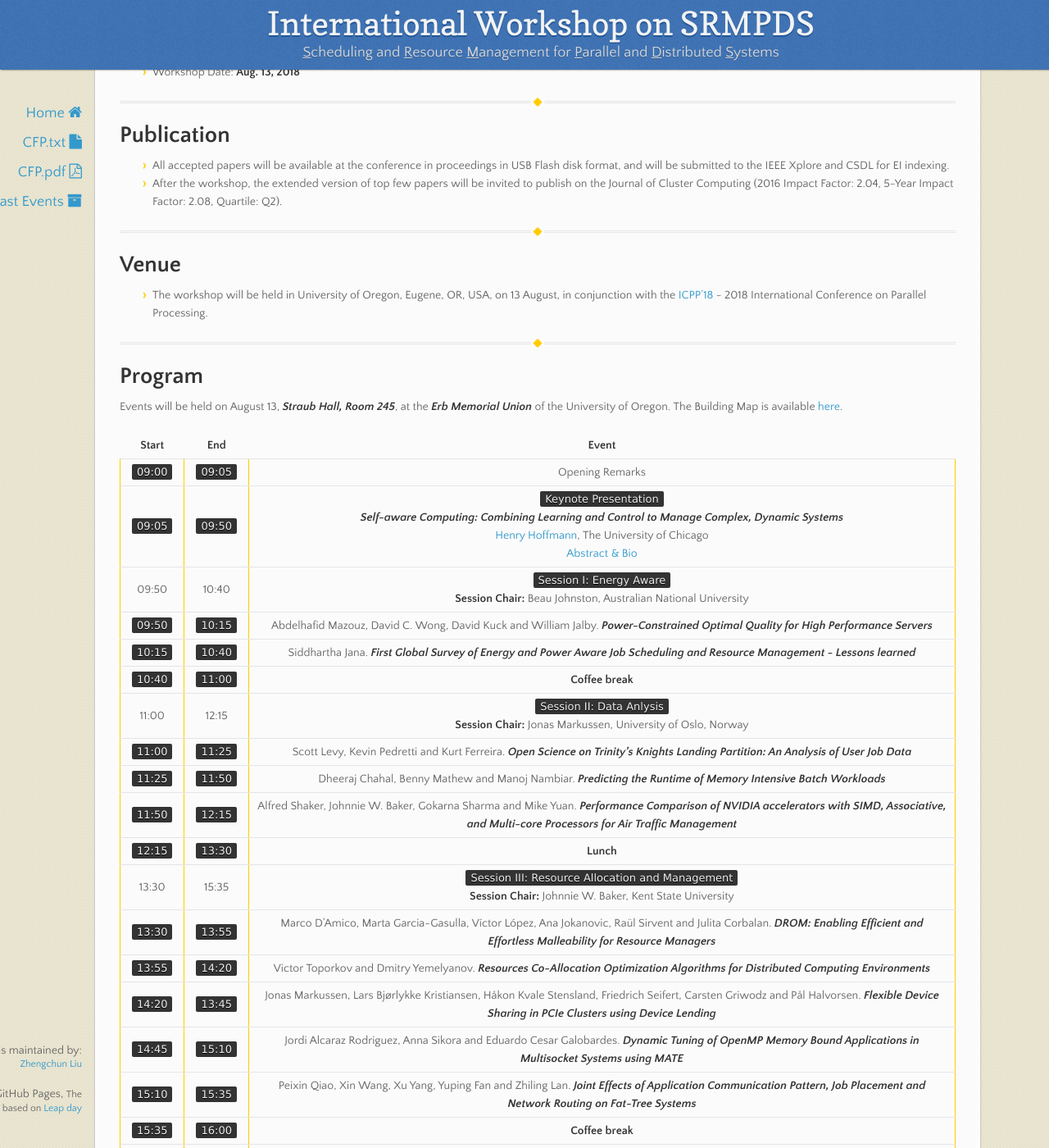
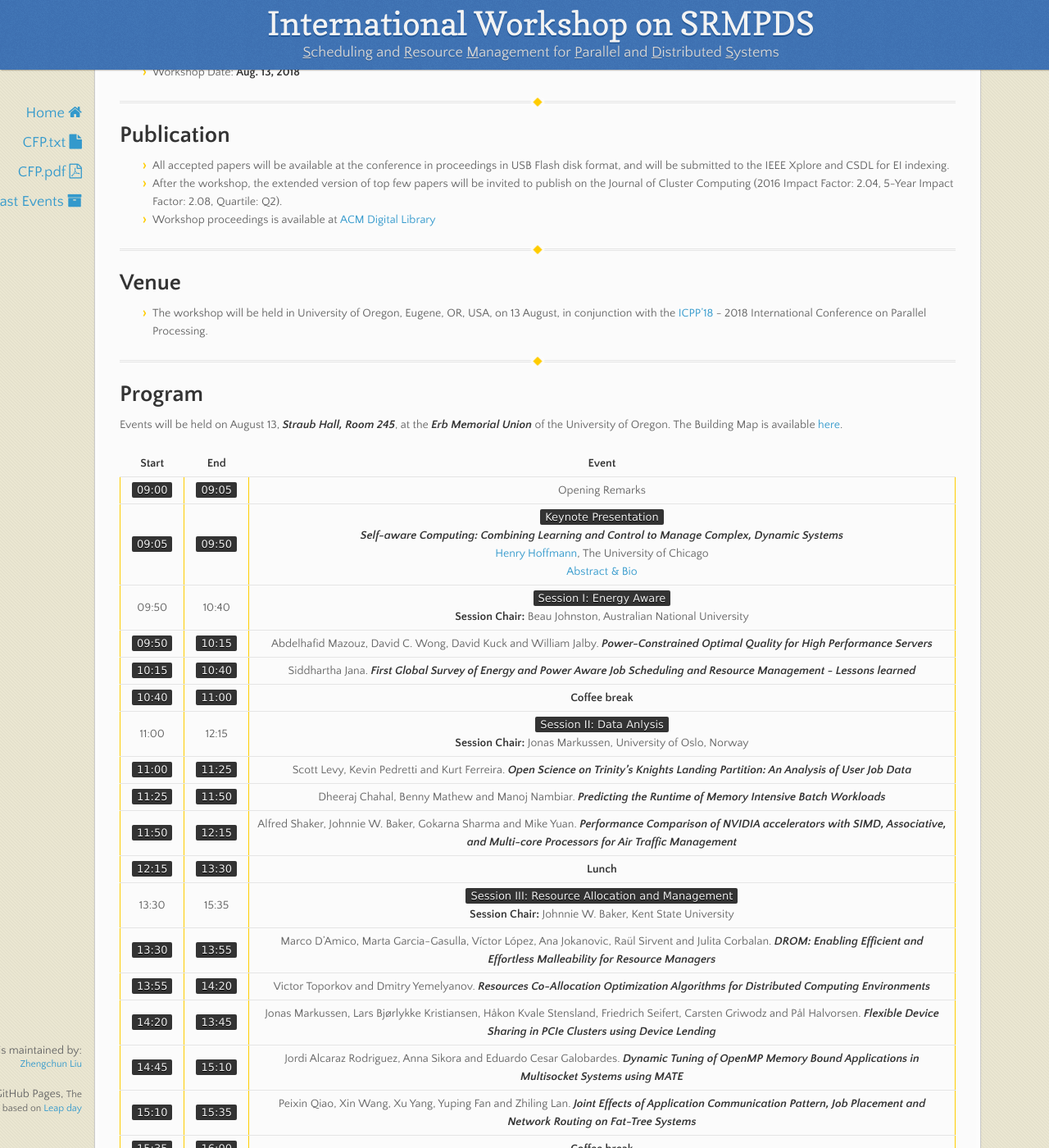
Before and after one commit to srmpds/srmpds.github.io, a Jekyll site: the page built from index.md, in a window 1280 px wide and 1400 px high, scrolled down 951 px. Shown: the whole window at 82% size. Built offline with Jekyll 4.4.1, drawn with Linux system fonts in a browser that asks for light colours; nearby versions of some CDN libraries; part of the change alters nothing that is shown.

Commit message:
add, delete, polish etc.

```diff
--- a/index.md
+++ b/index.md
@@ -40,6 +40,7 @@ Resource management and scheduling is a crucial task on large-scale computing sy
 # Publication
 * All accepted papers will be available at the conference in proceedings in USB Flash disk format, and will be submitted to the IEEE Xplore and CSDL for EI indexing.
 * After the workshop, the extended version of top few papers will be invited to publish on the Journal of Cluster Computing (2016 Impact Factor: 2.04, 5-Year Impact Factor: 2.08, Quartile: Q2).
+* Workshop proceedings is available at [ACM Digital Library](https://dl.acm.org/citation.cfm?id=3229710)
 
 ---
 # Venue
@@ -70,7 +71,7 @@ Events will be held on August 13, ___Straub Hall, Room 245___, at the ___Erb Mem
 | `15:10` | `15:35` | Peixin Qiao, Xin Wang, Xu Yang, Yuping Fan and Zhiling Lan. ___Joint Effects of Application Communication Pattern, Job Placement and Network Routing on Fat-Tree Systems___ |
 | `15:35` | `16:00` | __Coffee break__ |
 | 16:00 | 17:40 | `Session IV: Scheduling for Parallel and Distributed Systems` <br> **Session Chair:** Abdelhafid Mazouz, Bull Atos Technologies |
-| `16:00` | `16:25` | Claudio Barberato, Peter Strazdins, Eric Mccreath and Muhammad Atif. ___Efficient Evaluation of Scheduling Metrics Using Emulation: A Case Study in the Effect of Artefacts___ |
+| `16:00` | `16:25` | Claudio Barberato, Peter Strazdins, Eric Mccreath and Muhammad Atif. ___Efficient Evaluation of Scheduling Metrics Using Emulation: A Case Study in the Effect of Artefacts___ [[Slides](http://users.cecs.anu.edu.au/~peter/seminars/emulSlides.pdf), [Video](http://users.cecs.anu.edu.au/~peter/seminars/emulSlides.mp4)]|
 | `16:25` | `16:50` | Dharmendra Prasad Mahato. ___Cuckoo search-ant colony optimization based scheduling in grid computing___ |
 | `16:50` | `17:15` | Masoud Gholami, Florian Schintke and Thorsten Schütt. ___Checkpoint Scheduling for Shared Usage of Burst-Buffers in Supercomputers___ |
 | `17:15` | `17:40` | Dharanipragada Janakiram, S J Balaji, Akshay Dhumal, Nishank Garg and Ganesh Kulkarni. ___GAS: GPU Assisted Process Scheduling for Multicore Systems___ |
```
